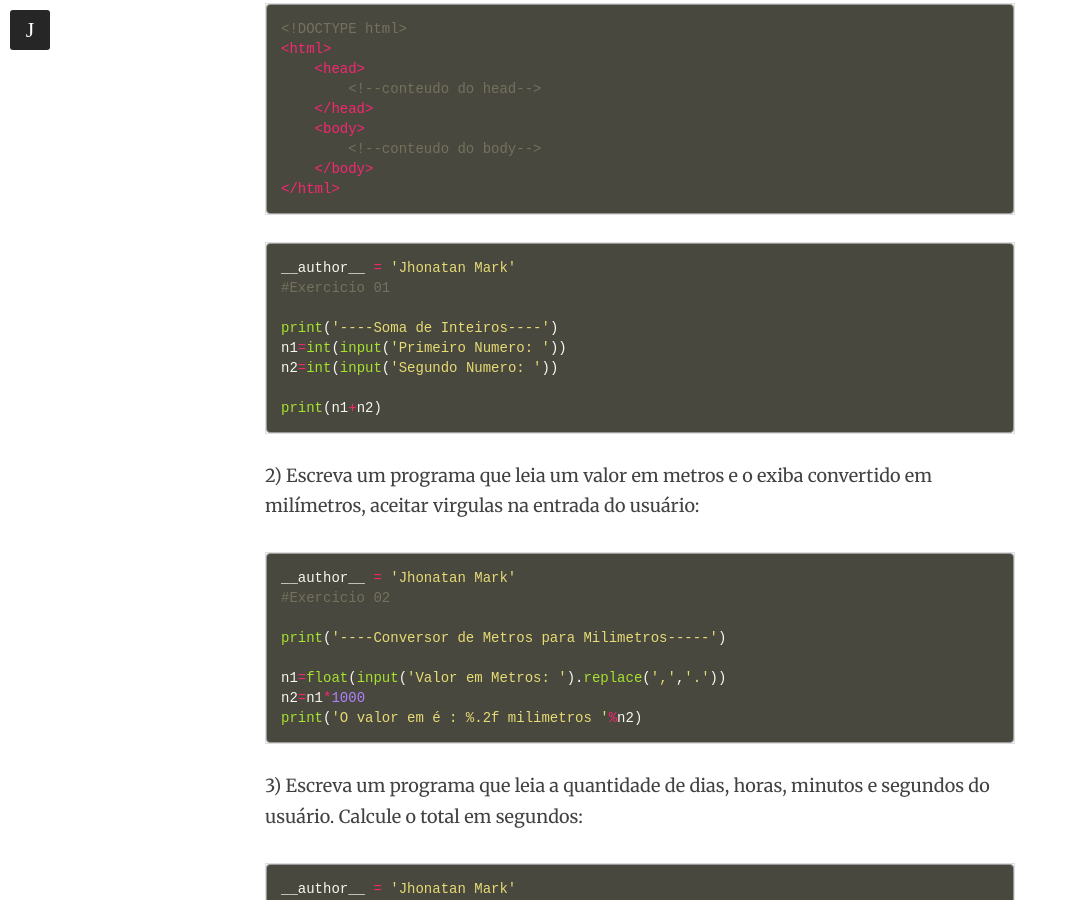
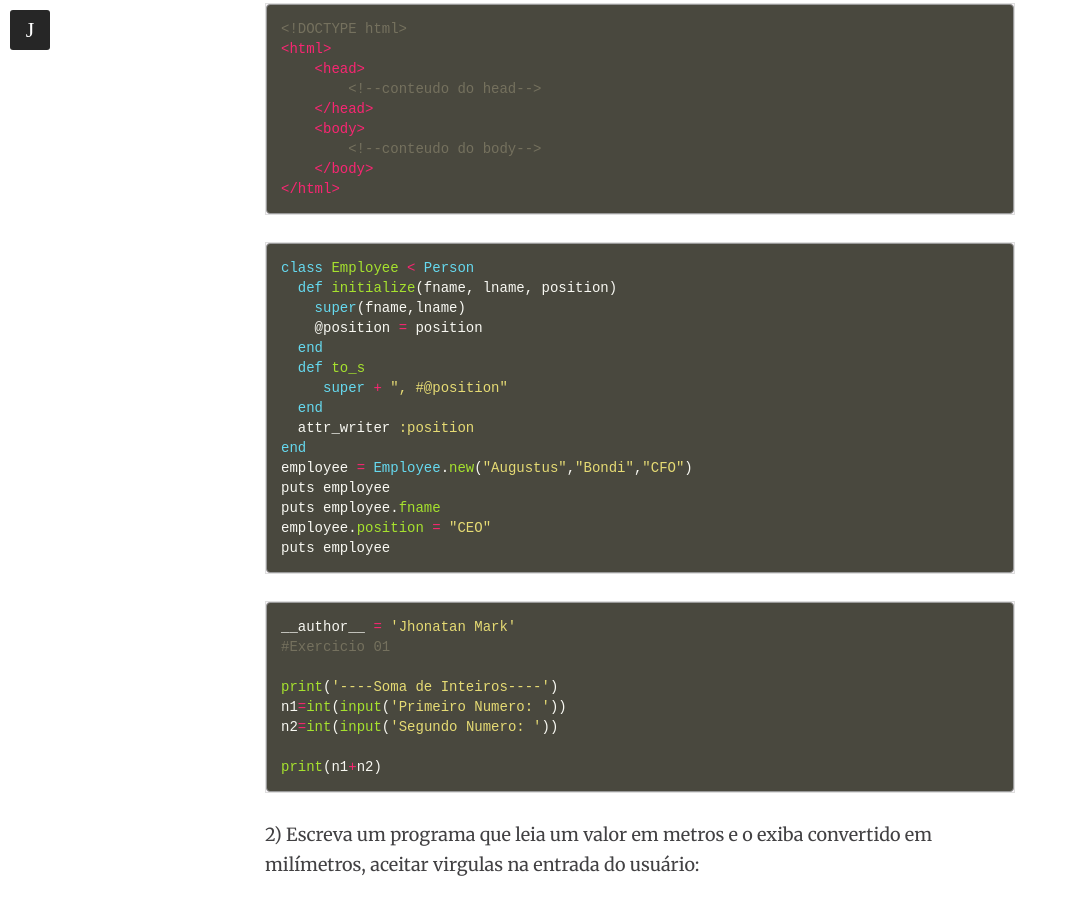
Before and after one commit to jhoemrs/old_theme, a Jekyll site: the page built from _posts/2016-02-04-exerciciospython1.md, in a window 1280 px wide and 900 px high, scrolled down 1888 px. Shown: the whole window, without its empty margins (0-1068 px from the left). Built offline with Jekyll 4.4.1, drawn with Linux system fonts in a browser that asks for light colours; nearby versions of some CDN libraries; comment, search, counter and statistics services are not loaded.

Commit message:
Teste Ruby.

```diff
--- a/_posts/2016-02-04-exerciciospython1.md
+++ b/_posts/2016-02-04-exerciciospython1.md
@@ -50,6 +50,24 @@ Todos os exercícios abaixo são algoritmos simples! Não sabe o que é **[Algor
         <!--conteudo do body-->
     </body>
 </html>
+{% endhighlight %}
+
+{%highlight ruby %}
+class Employee < Person
+  def initialize(fname, lname, position)
+    super(fname,lname)
+    @position = position
+  end
+  def to_s
+     super + ", #@position"
+  end
+  attr_writer :position
+end
+employee = Employee.new("Augustus","Bondi","CFO")
+puts employee
+puts employee.fname
+employee.position = "CEO"
+puts employee
 {% endhighlight %}
 
 {% highlight python %}
```
